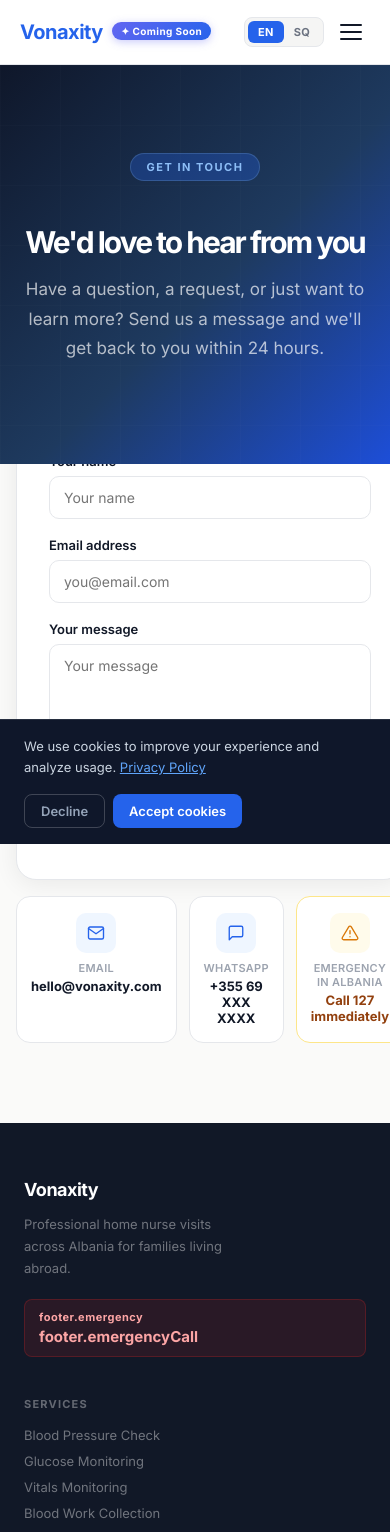
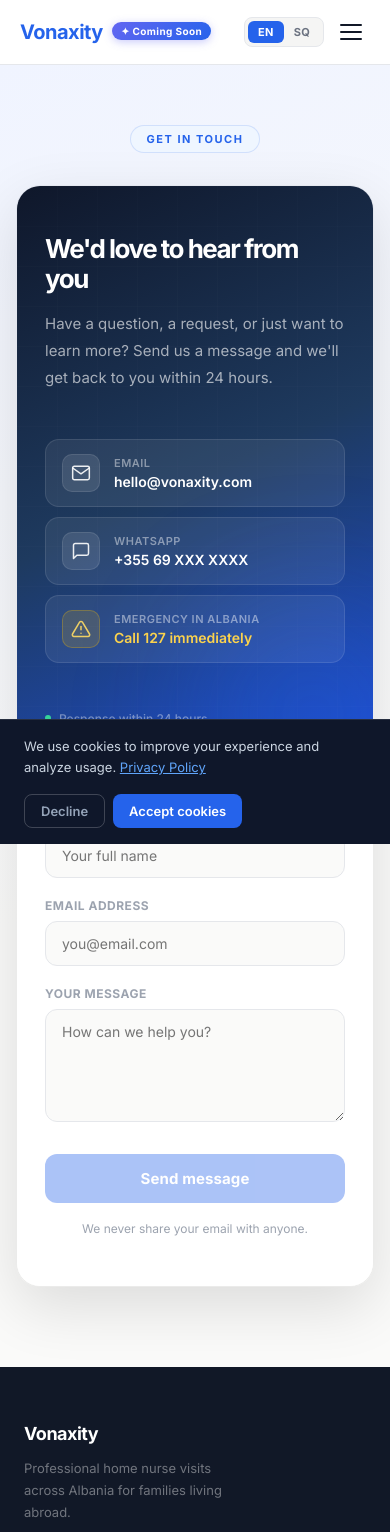
Before and after one commit to KeisNebelli/vonaxitynew, a Next.js app in the folder frontend/: page /en/contact in a window 390 px wide. Shown: the top 1532 px of the page. Built offline with nearby package versions, Linux system fonts and the light colour scheme.

Commit message:
Redesign contact page with split panel layout; add featured nurses section to landing page

```diff
--- a/frontend/app/[lang]/contact/page.jsx
+++ b/frontend/app/[lang]/contact/page.jsx
@@ -6,29 +6,12 @@ import { t } from '@/translations';
 
 const C = { primary:'#2563EB', primaryLight:'#EFF6FF', secondary:'#059669', secondaryLight:'#ECFDF5', bg:'#FAFAF9', bgWhite:'#FFFFFF', textPrimary:'#111827', textSecondary:'#6B7280', textTertiary:'#9CA3AF', border:'#E5E7EB' };
 
-const CHANNEL_ICONS = [
-  /* email */
-  <svg key="e" width="18" height="18" viewBox="0 0 24 24" fill="none" stroke="#2563EB" strokeWidth="1.8" strokeLinecap="round" strokeLinejoin="round"><path d="M4 4h16c1.1 0 2 .9 2 2v12c0 1.1-.9 2-2 2H4c-1.1 0-2-.9-2-2V6c0-1.1.9-2 2-2z"/><polyline points="22,6 12,13 2,6"/></svg>,
-  /* whatsapp */
-  <svg key="w" width="18" height="18" viewBox="0 0 24 24" fill="none" stroke="#2563EB" strokeWidth="1.8" strokeLinecap="round" strokeLinejoin="round"><path d="M21 15a2 2 0 01-2 2H7l-4 4V5a2 2 0 012-2h14a2 2 0 012 2z"/></svg>,
-  /* emergency */
-  <svg key="x" width="18" height="18" viewBox="0 0 24 24" fill="none" stroke="#D97706" strokeWidth="1.8" strokeLinecap="round" strokeLinejoin="round"><path d="M10.29 3.86L1.82 18a2 2 0 001.71 3h16.94a2 2 0 001.71-3L13.71 3.86a2 2 0 00-3.42 0z"/><line x1="12" y1="9" x2="12" y2="13"/><line x1="12" y1="17" x2="12.01" y2="17"/></svg>,
-];
-
 export default function ContactPage({ params }) {
   const lang = params.lang || 'en';
   const [form, setForm] = useState({ name:'', email:'', message:'' });
   const [sending, setSending] = useState(false);
   const [sent, setSent] = useState(false);
   const channels = t(lang, 'contact.channels');
-
-  const inp = {
-    width:'100%', padding:'12px 14px', borderRadius:10,
-    border:`1.5px solid ${C.border}`, fontSize:14,
-    color:C.textPrimary, background:C.bgWhite,
-    outline:'none', fontFamily:'inherit', boxSizing:'border-box',
-    transition:'border-color 0.15s',
-  };
 
   const handleSend = async () => {
     if (!form.name || !form.email || !form.message) return;
@@ -47,82 +30,132 @@ export default function ContactPage({ params }) {
 
   const valid = form.name && form.email && form.message;
 
+  const CHANNEL_ICONS = [
+    <svg key="e" width="20" height="20" viewBox="0 0 24 24" fill="none" stroke="rgba(255,255,255,0.9)" strokeWidth="1.8" strokeLinecap="round" strokeLinejoin="round"><path d="M4 4h16c1.1 0 2 .9 2 2v12c0 1.1-.9 2-2 2H4c-1.1 0-2-.9-2-2V6c0-1.1.9-2 2-2z"/><polyline points="22,6 12,13 2,6"/></svg>,
+    <svg key="w" width="20" height="20" viewBox="0 0 24 24" fill="none" stroke="rgba(255,255,255,0.9)" strokeWidth="1.8" strokeLinecap="round" strokeLinejoin="round"><path d="M21 15a2 2 0 01-2 2H7l-4 4V5a2 2 0 012-2h14a2 2 0 012 2z"/></svg>,
+    <svg key="x" width="20" height="20" viewBox="0 0 24 24" fill="none" stroke="rgba(255,220,100,0.9)" strokeWidth="1.8" strokeLinecap="round" strokeLinejoin="round"><path d="M10.29 3.86L1.82 18a2 2 0 001.71 3h16.94a2 2 0 001.71-3L13.71 3.86a2 2 0 00-3.42 0z"/><line x1="12" y1="9" x2="12" y2="13"/><line x1="12" y1="17" x2="12.01" y2="17"/></svg>,
+  ];
+
   return (
     <div style={{ fontFamily:"'Inter',system-ui,sans-serif", background:C.bg }}>
       <style>{`
-        .cx-input:focus { border-color: #2563EB !important; box-shadow: 0 0 0 3px rgba(37,99,235,0.1); }
-        .cx-send:hover:not(:disabled) { background: #1D4ED8 !important; transform: translateY(-1px); }
-        .cx-send { transition: background 0.15s, transform 0.15s; }
+        .cx-input { transition: border-color 0.15s, box-shadow 0.15s; }
+        .cx-input:focus { outline: none; border-color: #2563EB !important; box-shadow: 0 0 0 3px rgba(37,99,235,0.1); }
+        .cx-btn:hover:not(:disabled) { background: #1D4ED8 !important; transform: translateY(-1px); box-shadow: 0 6px 20px rgba(37,99,235,0.35) !important; }
+        .cx-btn { transition: background 0.15s, transform 0.15s, box-shadow 0.15s; }
+        .cx-channel:hover { background: rgba(255,255,255,0.12) !important; }
+        .cx-channel { transition: background 0.15s; }
+        @media (max-width: 768px) {
+          .cx-grid { grid-template-columns: 1fr !important; }
+          .cx-left { border-radius: 20px 20px 0 0 !important; padding: 48px 28px !important; }
+          .cx-right { border-radius: 0 0 20px 20px !important; padding: 36px 28px !important; }
+        }
       `}</style>
       <Nav lang={lang} />
 
-      {/* ── Hero ── */}
-      <section style={{ padding:'88px 24px 100px', background:'linear-gradient(135deg, #0F172A 0%, #1E3A5F 55%, #1D4ED8 100%)', textAlign:'center', position:'relative', overflow:'hidden' }}>
-        <div style={{ position:'absolute', inset:0, opacity:0.06 }}>
+      {/* ── Page wrapper ── */}
+      <section style={{ padding:'60px 24px 80px', background:'linear-gradient(160deg, #F0F4FF 0%, #FAFAF9 60%)' }}>
+        <div style={{ maxWidth:1000, margin:'0 auto' }}>
+
+          {/* Tag above card */}
+          <div style={{ textAlign:'center', marginBottom:32 }}>
+            <div style={{ display:'inline-block', fontSize:11, fontWeight:700, letterSpacing:'1.5px', textTransform:'uppercase', color:C.primary, background:C.primaryLight, padding:'6px 16px', borderRadius:99, border:`1px solid rgba(37,99,235,0.15)` }}>
+              {t(lang,'contact.tag')}
+            </div>
+          </div>
+
+          {/* Split card */}
+          <div className="cx-grid" style={{ display:'grid', gridTemplateColumns:'1fr 1fr', borderRadius:24, overflow:'hidden', boxShadow:'0 20px 60px rgba(0,0,0,0.12)', border:`1px solid rgba(0,0,0,0.06)` }}>
+
+            {/* ── Left: dark info panel ── */}
+            <div className="cx-left" style={{ background:'linear-gradient(155deg, #0F172A 0%, #1E3A5F 50%, #1D4ED8 100%)', padding:'52px 44px', display:'flex', flexDirection:'column', justifyContent:'space-between', position:'relative', overflow:'hidden' }}>
+              {/* Grid texture */}
+              <div style={{ position:'absolute', inset:0, opacity:0.05 }}>
                 <svg width="100%" height="100%" xmlns="http://www.w3.org/2000/svg">
-            <defs><pattern id="cg" width="60" height="60" patternUnits="userSpaceOnUse"><path d="M 60 0 L 0 0 0 60" fill="none" stroke="white" strokeWidth="0.5"/></pattern></defs>
+                  <defs><pattern id="cg" width="40" height="40" patternUnits="userSpaceOnUse"><path d="M 40 0 L 0 0 0 40" fill="none" stroke="white" strokeWidth="0.5"/></pattern></defs>
                   <rect width="100%" height="100%" fill="url(#cg)"/>
                 </svg>
               </div>
+              {/* Glow blob */}
+              <div style={{ position:'absolute', bottom:-60, right:-60, width:240, height:240, borderRadius:'50%', background:'rgba(37,99,235,0.25)', filter:'blur(60px)', pointerEvents:'none' }}/>
+
               <div style={{ position:'relative', zIndex:1 }}>
-          <div style={{ display:'inline-block', fontSize:11, fontWeight:700, letterSpacing:'1.5px', textTransform:'uppercase', color:'rgba(147,197,253,0.95)', background:'rgba(37,99,235,0.3)', padding:'6px 16px', borderRadius:99, marginBottom:20, border:'1px solid rgba(147,197,253,0.2)' }}>
-            {t(lang,'contact.tag')}
-          </div>
-          <h1 style={{ fontSize:'clamp(30px,5vw,52px)', fontWeight:800, color:'#fff', letterSpacing:'-2px', lineHeight:1.1, marginBottom:16 }}>
+                <h1 style={{ fontSize:'clamp(26px,3vw,38px)', fontWeight:800, color:'#fff', letterSpacing:'-1.5px', lineHeight:1.15, marginBottom:16, margin:'0 0 16px' }}>
                   {t(lang,'contact.title')}
                 </h1>
-          <p style={{ fontSize:17, color:'rgba(255,255,255,0.68)', maxWidth:460, margin:'0 auto', lineHeight:1.75 }}>
+                <p style={{ fontSize:15, color:'rgba(255,255,255,0.62)', lineHeight:1.8, margin:'0 0 48px', maxWidth:340 }}>
                   {t(lang,'contact.subtitle')}
                 </p>
-        </div>
-      </section>
 
-      {/* ── Form + Channels ── */}
-      <section style={{ padding:'0 24px 80px', marginTop:-48 }}>
-        <div style={{ maxWidth:680, margin:'0 auto', display:'grid', gridTemplateColumns:'1fr', gap:16 }}>
-
-          {/* Form card */}
-          {sent ? (
-            <div style={{ background:C.bgWhite, border:`1px solid #A7F3D0`, borderRadius:20, padding:'56px 40px', textAlign:'center', boxShadow:'0 4px 24px rgba(0,0,0,0.07)' }}>
-              <div style={{ width:56, height:56, borderRadius:'50%', background:C.secondaryLight, display:'flex', alignItems:'center', justifyContent:'center', margin:'0 auto 20px' }}>
-                <svg width="26" height="26" viewBox="0 0 24 24" fill="none" stroke="#059669" strokeWidth="2.5" strokeLinecap="round" strokeLinejoin="round"><path d="M22 11.08V12a10 10 0 11-5.93-9.14"/><polyline points="22 4 12 14.01 9 11.01"/></svg>
-              </div>
-              <div style={{ fontSize:20, fontWeight:800, color:C.secondary, marginBottom:10, letterSpacing:'-0.3px' }}>{t(lang,'contact.successTitle')}</div>
-              <div style={{ fontSize:14, color:'#065F46', lineHeight:1.7 }}>{t(lang,'contact.successDesc')}</div>
-            </div>
-          ) : (
-            <div style={{ background:C.bgWhite, border:`1px solid ${C.border}`, borderRadius:20, padding:'36px 32px', boxShadow:'0 4px 24px rgba(0,0,0,0.07)' }}>
-              <div style={{ marginBottom:18 }}>
-                <label style={{ fontSize:13, fontWeight:600, color:C.textPrimary, display:'block', marginBottom:7 }}>{t(lang,'contact.name')}</label>
-                <input className="cx-input" style={inp} placeholder={t(lang,'contact.name')} value={form.name} onChange={e=>setForm({...form,name:e.target.value})} />
-              </div>
-              <div style={{ marginBottom:18 }}>
-                <label style={{ fontSize:13, fontWeight:600, color:C.textPrimary, display:'block', marginBottom:7 }}>{t(lang,'contact.email')}</label>
-                <input className="cx-input" style={inp} type="email" placeholder="you@email.com" value={form.email} onChange={e=>setForm({...form,email:e.target.value})} />
-              </div>
-              <div style={{ marginBottom:28 }}>
-                <label style={{ fontSize:13, fontWeight:600, color:C.textPrimary, display:'block', marginBottom:7 }}>{t(lang,'contact.message')}</label>
-                <textarea className="cx-input" style={{...inp, minHeight:120, resize:'vertical'}} placeholder={t(lang,'contact.message')} value={form.message} onChange={e=>setForm({...form,message:e.target.value})} />
-              </div>
-              <button className="cx-send" onClick={handleSend} disabled={!valid || sending} style={{ width:'100%', background:C.primary, color:'#fff', border:'none', borderRadius:11, padding:'14px', fontSize:15, fontWeight:700, cursor: valid ? 'pointer' : 'default', opacity: valid ? 1 : 0.4 }}>
-                {sending ? (lang==='sq' ? 'Duke dërguar…' : 'Sending…') : t(lang,'contact.send')}
-              </button>
-            </div>
-          )}
-
-          {/* Channel cards */}
-          <div style={{ display:'grid', gridTemplateColumns:'repeat(3,1fr)', gap:12 }}>
+                {/* Channel items */}
+                <div style={{ display:'flex', flexDirection:'column', gap:10 }}>
                   {Array.isArray(channels) && channels.map((ch, i) => (
-              <div key={i} style={{ background:C.bgWhite, border:`1px solid ${i===2 ? '#FDE68A' : C.border}`, borderRadius:14, padding:'16px 14px', display:'flex', flexDirection:'column', gap:8, alignItems:'center', textAlign:'center' }}>
-                <div style={{ width:40, height:40, borderRadius:10, background: i===2 ? '#FFFBEB' : C.primaryLight, display:'flex', alignItems:'center', justifyContent:'center', flexShrink:0 }}>
+                    <div key={i} className="cx-channel" style={{ display:'flex', alignItems:'center', gap:14, padding:'14px 16px', borderRadius:14, background:'rgba(255,255,255,0.07)', border:'1px solid rgba(255,255,255,0.1)', cursor:'default' }}>
+                      <div style={{ width:38, height:38, borderRadius:10, background: i===2 ? 'rgba(234,179,8,0.15)' : 'rgba(255,255,255,0.1)', display:'flex', alignItems:'center', justifyContent:'center', flexShrink:0, border: i===2 ? '1px solid rgba(234,179,8,0.3)' : '1px solid rgba(255,255,255,0.1)' }}>
                         {CHANNEL_ICONS[i]}
                       </div>
                       <div>
-                  <div style={{ fontSize:11, fontWeight:600, color:C.textTertiary, marginBottom:3, textTransform:'uppercase', letterSpacing:'0.3px' }}>{ch.label}</div>
-                  <div style={{ fontSize:13, fontWeight:700, color: i===2 ? '#92400E' : C.textPrimary }}>{ch.value}</div>
+                        <div style={{ fontSize:11, fontWeight:600, color:'rgba(255,255,255,0.45)', textTransform:'uppercase', letterSpacing:'0.5px', marginBottom:3 }}>{ch.label}</div>
+                        <div style={{ fontSize:14, fontWeight:600, color: i===2 ? '#FCD34D' : '#fff' }}>{ch.value}</div>
                       </div>
                     </div>
                   ))}
+                </div>
+              </div>
+
+              {/* Bottom tagline */}
+              <div style={{ position:'relative', zIndex:1, marginTop:48, display:'flex', alignItems:'center', gap:8 }}>
+                <div style={{ width:6, height:6, borderRadius:'50%', background:'#34D399' }}/>
+                <span style={{ fontSize:12, color:'rgba(255,255,255,0.4)', fontWeight:500 }}>
+                  {lang==='sq' ? 'Përgjigje brenda 24 orëve' : 'Response within 24 hours'}
+                </span>
+              </div>
+            </div>
+
+            {/* ── Right: form panel ── */}
+            <div className="cx-right" style={{ background:C.bgWhite, padding:'52px 44px' }}>
+              {sent ? (
+                <div style={{ height:'100%', display:'flex', flexDirection:'column', alignItems:'center', justifyContent:'center', textAlign:'center', padding:'40px 0' }}>
+                  <div style={{ width:64, height:64, borderRadius:'50%', background:C.secondaryLight, display:'flex', alignItems:'center', justifyContent:'center', marginBottom:20 }}>
+                    <svg width="28" height="28" viewBox="0 0 24 24" fill="none" stroke="#059669" strokeWidth="2.5" strokeLinecap="round" strokeLinejoin="round"><path d="M22 11.08V12a10 10 0 11-5.93-9.14"/><polyline points="22 4 12 14.01 9 11.01"/></svg>
+                  </div>
+                  <div style={{ fontSize:22, fontWeight:800, color:C.textPrimary, marginBottom:10, letterSpacing:'-0.5px' }}>{t(lang,'contact.successTitle')}</div>
+                  <div style={{ fontSize:14, color:C.textSecondary, lineHeight:1.7, maxWidth:280 }}>{t(lang,'contact.successDesc')}</div>
+                </div>
+              ) : (
+                <>
+                  <div style={{ marginBottom:20 }}>
+                    <label style={{ fontSize:12, fontWeight:700, color:C.textTertiary, display:'block', marginBottom:8, textTransform:'uppercase', letterSpacing:'0.5px' }}>{t(lang,'contact.name')}</label>
+                    <input className="cx-input" value={form.name} onChange={e=>setForm({...form,name:e.target.value})}
+                      placeholder={lang==='sq' ? 'Emri juaj i plotë' : 'Your full name'}
+                      style={{ width:'100%', padding:'13px 16px', borderRadius:12, border:`1.5px solid ${C.border}`, fontSize:14, color:C.textPrimary, background:C.bg, fontFamily:'inherit', boxSizing:'border-box' }}
+                    />
+                  </div>
+                  <div style={{ marginBottom:20 }}>
+                    <label style={{ fontSize:12, fontWeight:700, color:C.textTertiary, display:'block', marginBottom:8, textTransform:'uppercase', letterSpacing:'0.5px' }}>{t(lang,'contact.email')}</label>
+                    <input className="cx-input" type="email" value={form.email} onChange={e=>setForm({...form,email:e.target.value})}
+                      placeholder="you@email.com"
+                      style={{ width:'100%', padding:'13px 16px', borderRadius:12, border:`1.5px solid ${C.border}`, fontSize:14, color:C.textPrimary, background:C.bg, fontFamily:'inherit', boxSizing:'border-box' }}
+                    />
+                  </div>
+                  <div style={{ marginBottom:28 }}>
+                    <label style={{ fontSize:12, fontWeight:700, color:C.textTertiary, display:'block', marginBottom:8, textTransform:'uppercase', letterSpacing:'0.5px' }}>{t(lang,'contact.message')}</label>
+                    <textarea className="cx-input" value={form.message} onChange={e=>setForm({...form,message:e.target.value})}
+                      placeholder={lang==='sq' ? 'Si mund t\'ju ndihmojmë?' : 'How can we help you?'}
+                      rows={5}
+                      style={{ width:'100%', padding:'13px 16px', borderRadius:12, border:`1.5px solid ${C.border}`, fontSize:14, color:C.textPrimary, background:C.bg, fontFamily:'inherit', boxSizing:'border-box', resize:'vertical' }}
+                    />
+                  </div>
+                  <button className="cx-btn" onClick={handleSend} disabled={!valid || sending}
+                    style={{ width:'100%', background:C.primary, color:'#fff', border:'none', borderRadius:12, padding:'15px', fontSize:15, fontWeight:700, cursor: valid ? 'pointer' : 'default', opacity: valid ? 1 : 0.38, boxShadow: valid ? '0 4px 16px rgba(37,99,235,0.25)' : 'none', letterSpacing:'0.1px' }}>
+                    {sending ? (lang==='sq' ? 'Duke dërguar…' : 'Sending…') : t(lang,'contact.send')}
+                  </button>
+                  <p style={{ fontSize:12, color:C.textTertiary, textAlign:'center', marginTop:16, lineHeight:1.6 }}>
+                    {lang==='sq' ? 'Nuk ndajmë emailin tuaj me askënd.' : 'We never share your email with anyone.'}
+                  </p>
+                </>
+              )}
+            </div>
           </div>
         </div>
       </section>
--- a/frontend/app/[lang]/page.jsx
+++ b/frontend/app/[lang]/page.jsx
@@ -34,6 +34,12 @@ const LAUNCH_CITIES = [
 ];
 
 const DEFAULT_PRICING = { basicPrice: 30, standardPrice: 50, premiumPrice: 120, basicVisits: 1, standardVisits: 2, premiumVisits: 4 };
+
+const FEATURED_NURSES = [
+  { name:'Elona Berberi', city:'Tirana', experience:'8 years', rating:4.9, reviews:34, photo:'https://randomuser.me/api/portraits/women/44.jpg', specialties:['Blood Pressure','Glucose','Vitals'] },
+  { name:'Besa Marku', city:'Tirana', experience:'9 years', rating:4.9, reviews:41, photo:'https://randomuser.me/api/portraits/women/26.jpg', specialties:['Vitals','Welfare Check','BP'] },
+  { name:'Mirjeta Doshi', city:'Durrës', experience:'6 years', rating:4.8, reviews:27, photo:'https://randomuser.me/api/portraits/women/68.jpg', specialties:['Post-surgical','Blood Work','Vitals'] },
+];
 
 const TRUST_ICONS = [<ShieldIcon />, <CheckIcon />, <HomeIcon />, <GlobeIcon />];
 
@@ -273,6 +279,64 @@ export default async function HomePage({ params }) {
         </div>
       </section>
 
+      {/* ── Featured Nurses ── */}
+      <section style={{ padding:'80px 24px', background:C.bgWhite }}>
+        <div style={{ maxWidth:1100, margin:'0 auto' }}>
+          <div style={{ display:'flex', justifyContent:'space-between', alignItems:'flex-end', marginBottom:40, flexWrap:'wrap', gap:16 }}>
+            <div>
+              <TAG>{lang==='sq' ? 'Infermierët tanë' : 'Our Nurses'}</TAG>
+              <h2 style={{ fontSize:'clamp(26px,4vw,40px)', fontWeight:800, color:C.textPrimary, margin:'0', letterSpacing:'-1px' }}>
+                {lang==='sq' ? 'Infermiere të certifikuara & të verifikuara' : 'Certified & verified nurses'}
+              </h2>
+            </div>
+            <Link href={`/${lang}/nurses`} style={{ fontSize:14, fontWeight:700, color:C.primary, textDecoration:'none', whiteSpace:'nowrap', display:'flex', alignItems:'center', gap:6 }}>
+              {lang==='sq' ? 'Shiko të gjitha' : 'View all nurses'}
+              <svg width="16" height="16" viewBox="0 0 24 24" fill="none" stroke="currentColor" strokeWidth="2.5" strokeLinecap="round" strokeLinejoin="round"><line x1="5" y1="12" x2="19" y2="12"/><polyline points="12 5 19 12 12 19"/></svg>
+            </Link>
+          </div>
+          <div style={{ display:'grid', gridTemplateColumns:'repeat(auto-fit,minmax(300px,1fr))', gap:20 }}>
+            {FEATURED_NURSES.map(nurse => (
+              <div key={nurse.name} style={{ background:C.bg, borderRadius:20, border:`1px solid ${C.border}`, padding:24, boxShadow:'0 2px 12px rgba(0,0,0,0.04)', display:'flex', flexDirection:'column', gap:16 }}>
+                <div style={{ display:'flex', gap:14, alignItems:'center' }}>
+                  <div style={{ position:'relative', flexShrink:0 }}>
+                    <img src={nurse.photo} alt={nurse.name} style={{ width:60, height:60, borderRadius:'50%', objectFit:'cover', border:'3px solid #fff', boxShadow:'0 2px 8px rgba(0,0,0,0.1)' }} />
+                    <div style={{ position:'absolute', bottom:0, right:0, width:18, height:18, borderRadius:'50%', background:C.secondary, border:'2px solid #fff', display:'flex', alignItems:'center', justifyContent:'center' }}>
+                      <svg width="9" height="9" viewBox="0 0 24 24" fill="none" stroke="#fff" strokeWidth="3.5" strokeLinecap="round" strokeLinejoin="round"><polyline points="20 6 9 17 4 12"/></svg>
+                    </div>
+                  </div>
+                  <div style={{ flex:1, minWidth:0 }}>
+                    <div style={{ fontSize:16, fontWeight:700, color:C.textPrimary, letterSpacing:'-0.2px', marginBottom:3 }}>{nurse.name}</div>
+                    <div style={{ fontSize:12, color:C.textTertiary, display:'flex', alignItems:'center', gap:4 }}>
+                      <svg width="11" height="11" viewBox="0 0 24 24" fill="none" stroke="currentColor" strokeWidth="2" strokeLinecap="round" strokeLinejoin="round"><path d="M21 10c0 7-9 13-9 13s-9-6-9-13a9 9 0 0118 0z"/><circle cx="12" cy="10" r="3"/></svg>
+                      {nurse.city} · {nurse.experience}
+                    </div>
+                    <div style={{ display:'flex', alignItems:'center', gap:4, marginTop:5 }}>
+                      {[...Array(5)].map((_,i) => (
+                        <svg key={i} width="12" height="12" viewBox="0 0 24 24" fill={i < Math.floor(nurse.rating) ? '#F59E0B' : '#E5E7EB'} stroke="none"><polygon points="12 2 15.09 8.26 22 9.27 17 14.14 18.18 21.02 12 17.77 5.82 21.02 7 14.14 2 9.27 8.91 8.26 12 2"/></svg>
+                      ))}
+                      <span style={{ fontSize:12, fontWeight:600, color:C.textPrimary, marginLeft:2 }}>{nurse.rating}</span>
+                      <span style={{ fontSize:11, color:C.textTertiary }}>({nurse.reviews})</span>
+                    </div>
+                  </div>
+                  <span style={{ fontSize:11, fontWeight:700, color:C.secondary, background:C.secondaryLight, padding:'4px 10px', borderRadius:99, flexShrink:0, display:'flex', alignItems:'center', gap:5 }}>
+                    <div style={{ width:5, height:5, borderRadius:'50%', background:C.secondary }}/>
+                    {lang==='sq' ? 'Aktive' : 'Active'}
+                  </span>
+                </div>
+                <div style={{ display:'flex', gap:6, flexWrap:'wrap' }}>
+                  {nurse.specialties.map(s => (
+                    <span key={s} style={{ fontSize:11, fontWeight:600, color:C.primary, background:C.primaryLight, padding:'4px 10px', borderRadius:99 }}>{s}</span>
+                  ))}
+                </div>
+                <Link href={`/${lang}/signup`} style={{ display:'block', textAlign:'center', padding:'11px', borderRadius:10, background:C.primary, color:'#fff', fontSize:13, fontWeight:700, textDecoration:'none' }}>
+                  {lang==='sq' ? 'Rezervo një vizitë' : 'Book a visit'}
+                </Link>
+              </div>
+            ))}
+          </div>
+        </div>
+      </section>
+
       {/* ── Pricing ── */}
       <section style={{ padding: '80px 24px', background: C.primaryLight }}>
         <div style={{ maxWidth: 1000, margin: '0 auto', textAlign: 'center' }}>
```
Lines whose indentation alone changed are shown as unchanged.
